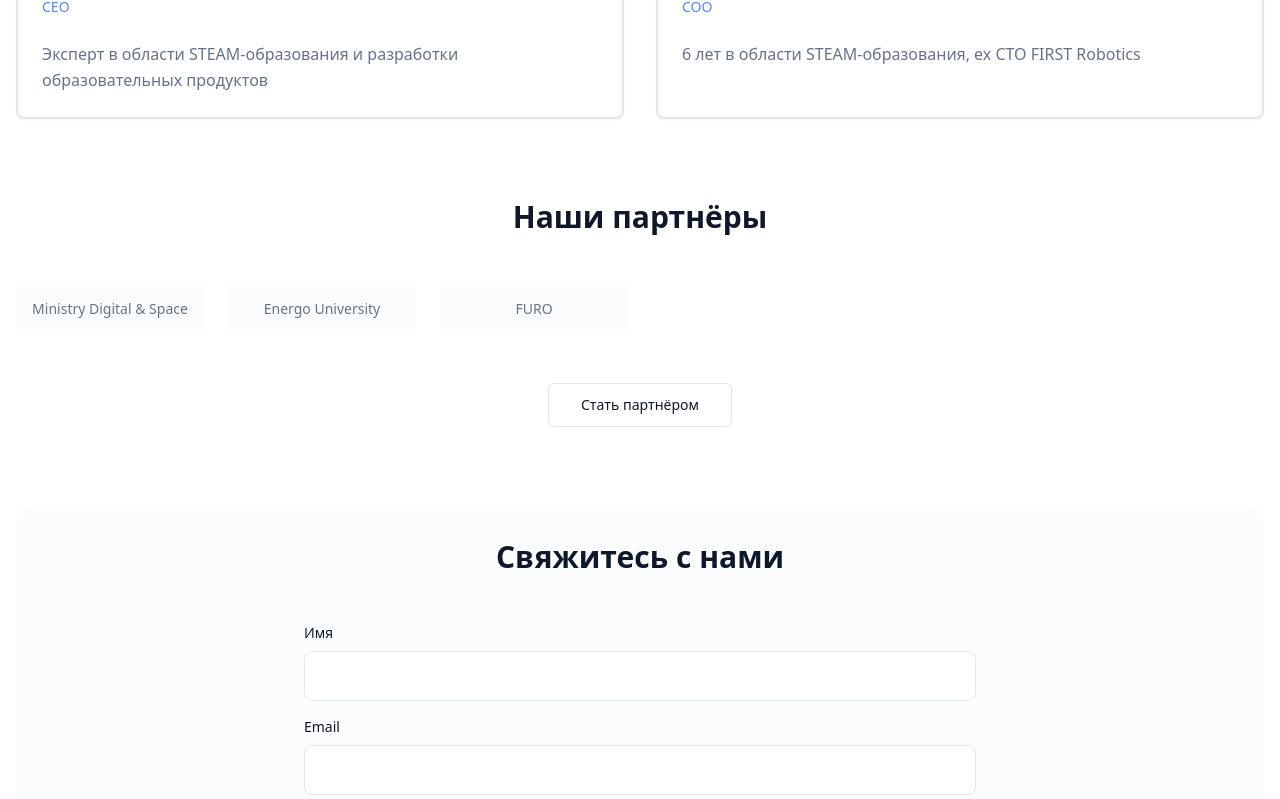
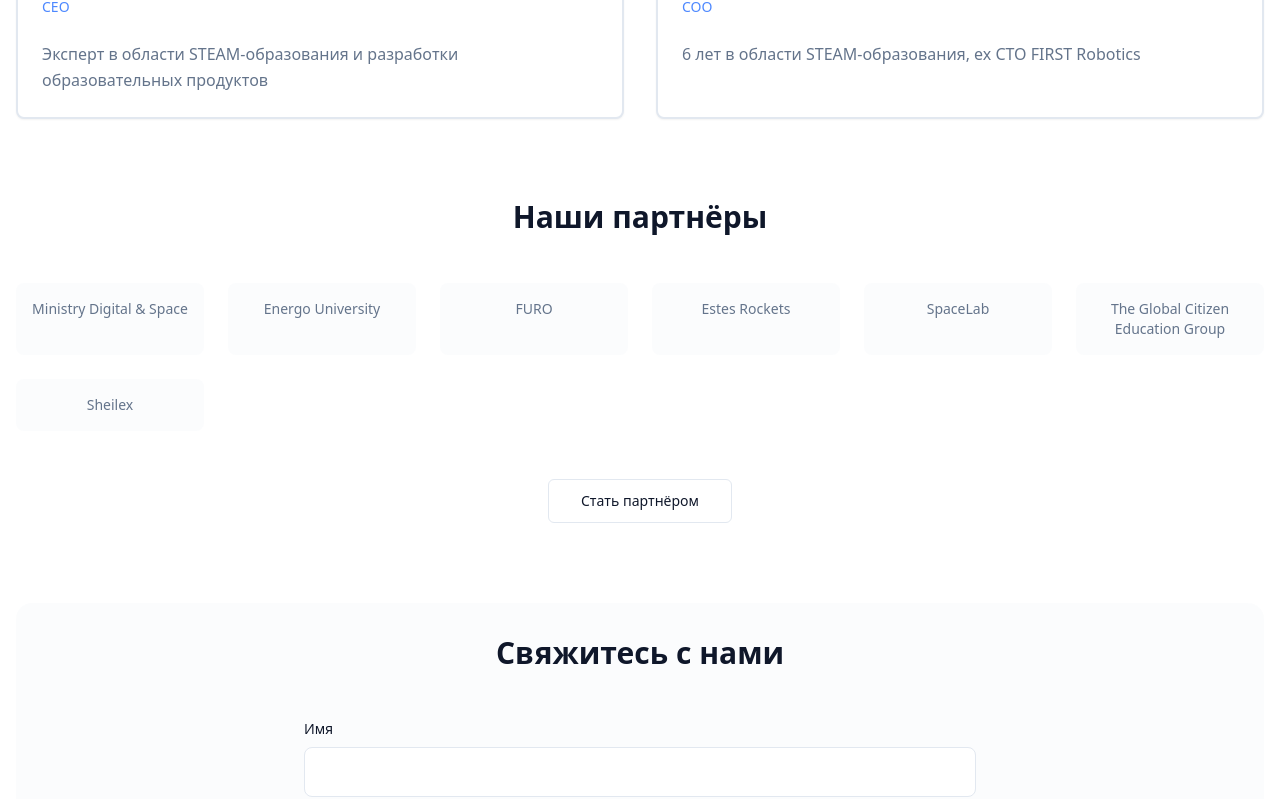
Before and after one commit to aeroo-space/aeroo-launchpad, a React (Vite) app: page /about in a window 1280 px wide. Shown: the part 1912-2711 px from the top of the page. Built offline with nearby package versions, Linux system fonts and the light colour scheme.

Commit message:
Add partners and scroll to form

```diff
--- a/src/pages/About.tsx
+++ b/src/pages/About.tsx
@@ -38,7 +38,11 @@ const team = [
 const partners = [
   "Ministry Digital & Space",
   "Energo University",
-  "FURO"
+  "FURO",
+  "Estes Rockets",
+  "SpaceLab",
+  "The Global Citizen Education Group",
+  "Sheilex"
 ];
 
 const About = () => {
@@ -171,7 +175,16 @@ const About = () => {
           </div>
 
           <div className="text-center mt-12">
-            <Button variant="outline" size="lg">
+            <Button
+              variant="outline"
+              size="lg"
+              onClick={() => {
+                const contactForm = document.querySelector('[name="name"]')?.closest('form');
+                if (contactForm) {
+                  contactForm.scrollIntoView({ behavior: 'smooth', block: 'center' });
+                }
+              }}
+            >
               {t('about.becomePartner', { defaultValue: 'Стать партнёром' })}
             </Button>
           </div>
```
